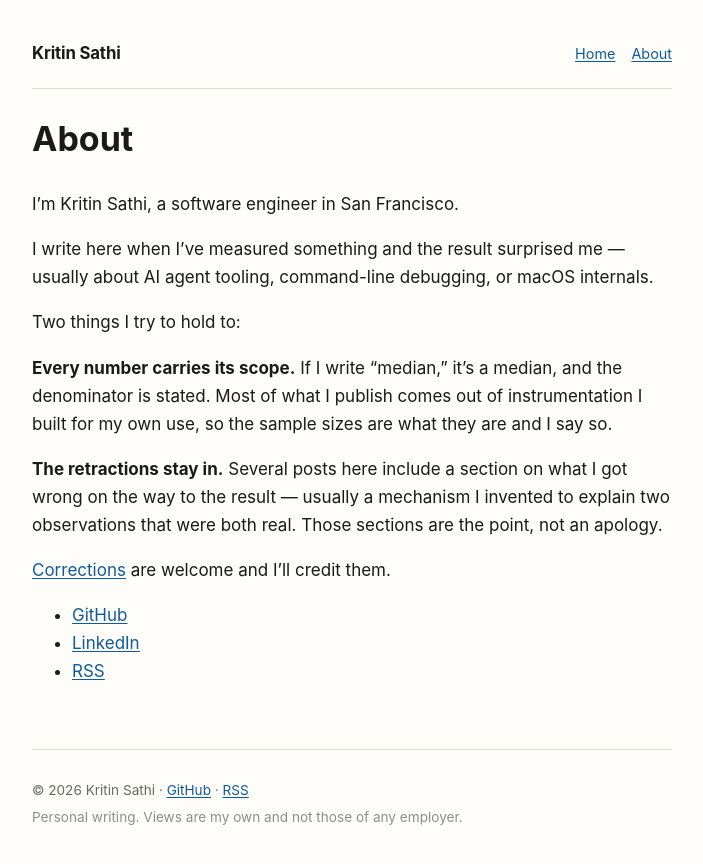
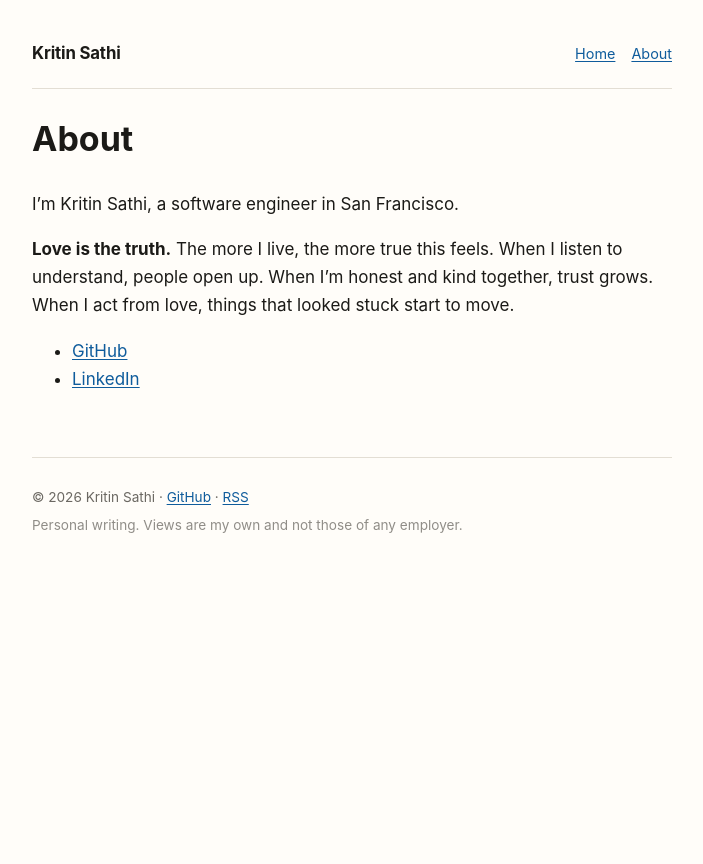
Before and after one commit to Conceptron/Conceptron.github.io, a Jekyll site: the page built from about.md, in a window 1280 px wide. Shown: the top 864 px of the page, without its empty margins (288-991 px from the left). Built offline with Jekyll 4.4.1, drawn with Linux system fonts in a browser that asks for light colours.

Commit message:
About: love is the truth
Drops the engineering-blog framing (measured notes, retractions) so the
About page carries the same message as the home page, in his approved words.

Co-Authored-By: Claude Opus 5.5 (1M context) <noreply@anthropic.com>
Claude-Session: https://claude.ai/code/session_01C4RpbkLa6pYhJ7hoEwYLRA

```diff
--- a/about.md
+++ b/about.md
@@ -1,7 +1,7 @@
 ---
 layout: default
 title: About
-description: Kritin Sathi — software engineer in San Francisco writing about agent tooling, measurement, and macOS internals.
+description: Kritin Sathi — software engineer in San Francisco. Love is the truth.
 permalink: /about/
 seo:
   type: Person
@@ -11,21 +11,9 @@ seo:
 
 I'm Kritin Sathi, a software engineer in San Francisco.
 
-I write here when I've measured something and the result surprised me — usually
-about AI agent tooling, command-line debugging, or macOS internals.
-
-Two things I try to hold to:
-
-**Every number carries its scope.** If I write "median," it's a median, and the
-denominator is stated. Most of what I publish comes out of instrumentation I
-built for my own use, so the sample sizes are what they are and I say so.
-
-**The retractions stay in.** Several posts here include a section on what I got
-wrong on the way to the result — usually a mechanism I invented to explain two
-observations that were both real. Those sections are the point, not an apology.
-
-[Corrections](https://github.com/Conceptron/Conceptron.github.io/issues) are welcome and I'll credit them.
+**Love is the truth.** The more I live, the more true this feels. When I listen
+to understand, people open up. When I'm honest and kind together, trust grows.
+When I act from love, things that looked stuck start to move.
 
 - [GitHub](https://github.com/Conceptron){: rel="me"}
 - [LinkedIn](https://www.linkedin.com/in/kritin-sathi-b3a3a9100){: rel="me"}
-- [RSS]({{ '/feed.xml' | relative_url }})
```
